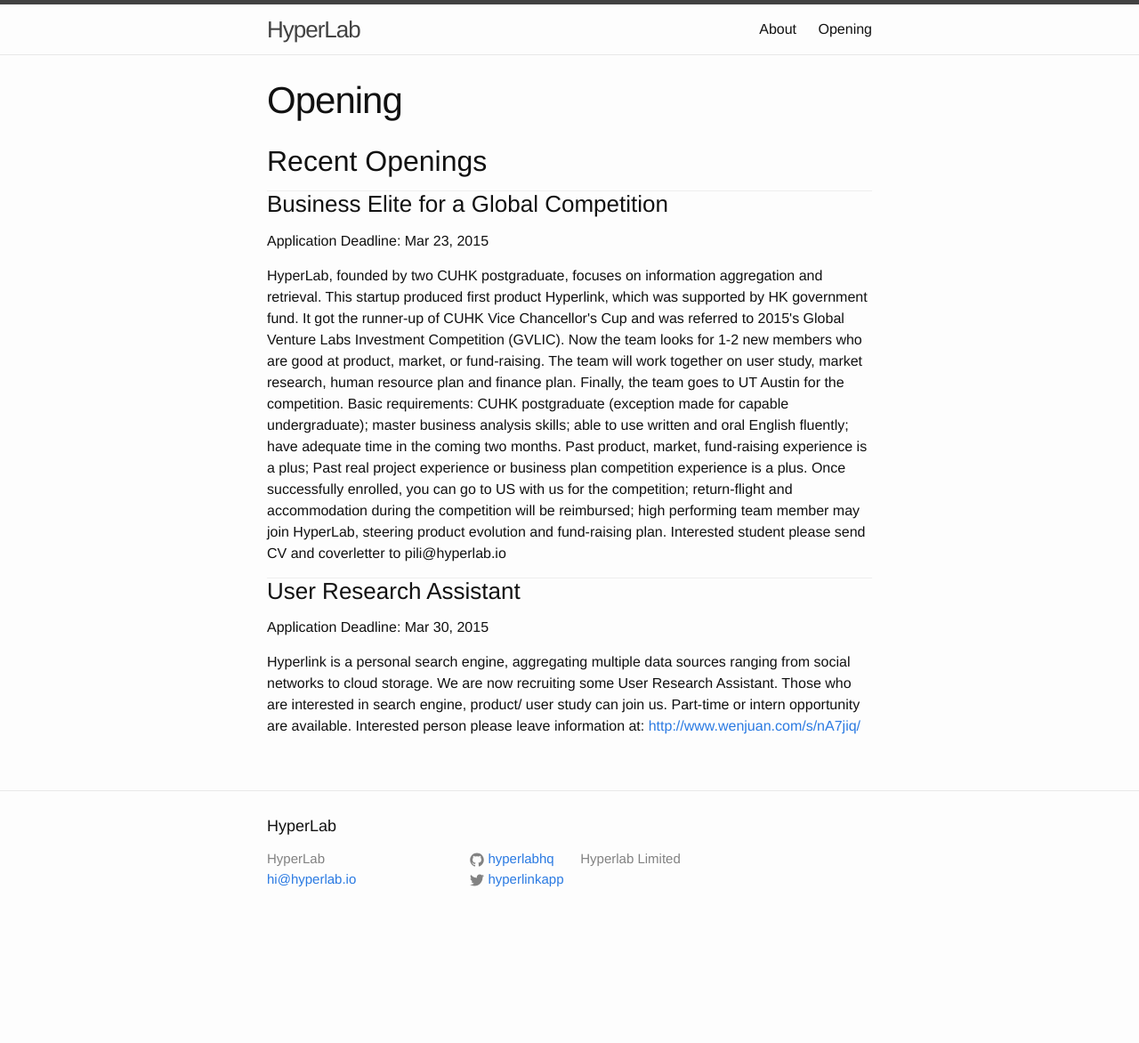
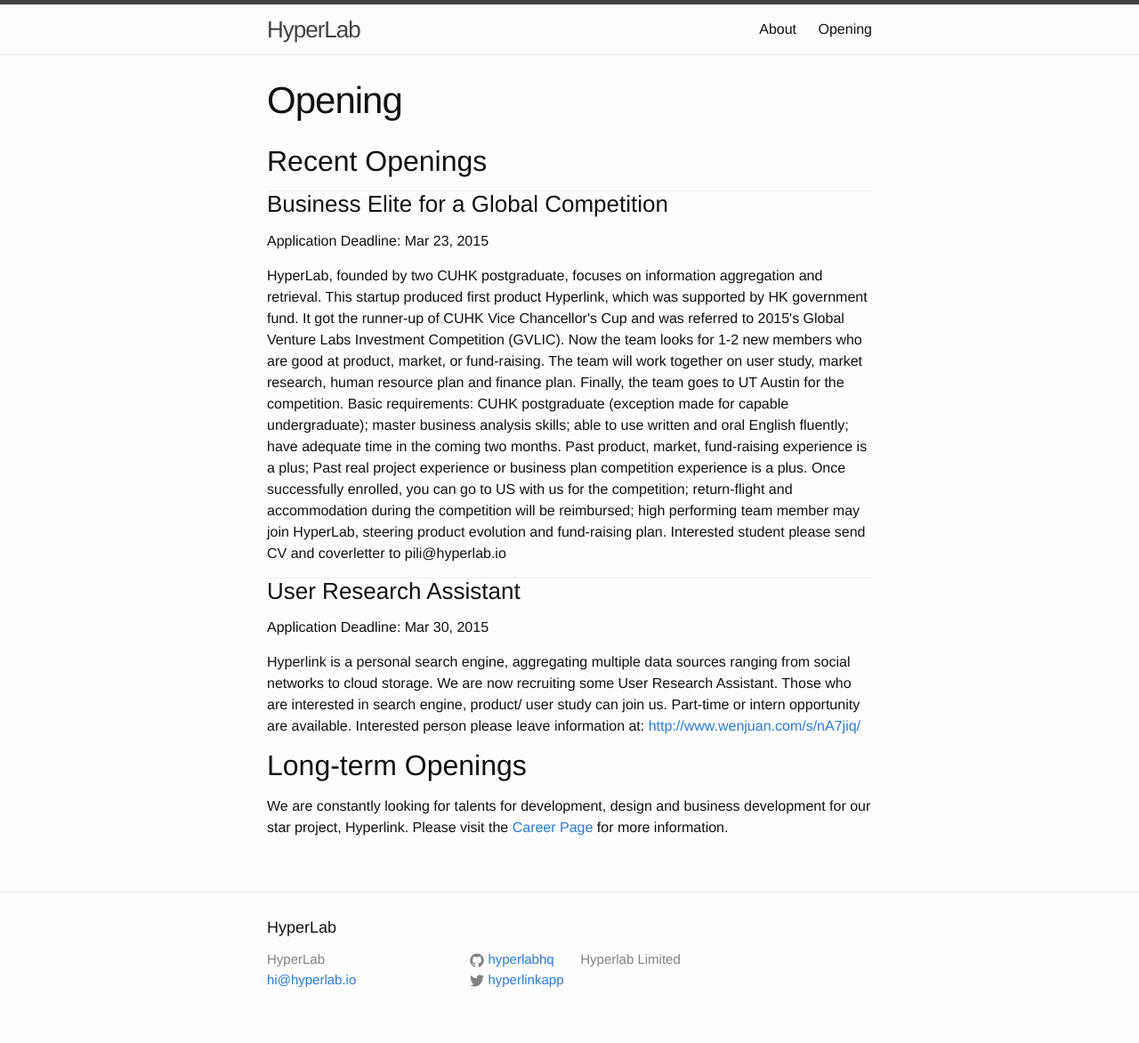
Before and after one commit to hyperlabhq/hyperlabhq.github.io, a Jekyll site: the page built from opening.html, in a window 1280 px wide. Shown: the whole page at 89% size. Built offline with Jekyll 4.4.1, drawn with Linux system fonts in a browser that asks for light colours; before the commit the page ends 1059 px from its top, so only the background shows below that.

Commit message:
long term openings

```diff
--- a/opening.html
+++ b/opening.html
@@ -57,4 +57,10 @@
   <a href="http://www.wenjuan.com/s/nA7jiq/">http://www.wenjuan.com/s/nA7jiq/</a>
   </p>
 
+  <h2>Long-term Openings</h2>
+
+  We are constantly looking for talents for development, design and business development
+  for our star project, Hyperlink.
+  Please visit the <a href="https://hyperlinkapp.com/career/">Career Page</a> for more information.
+
 </div>
```
